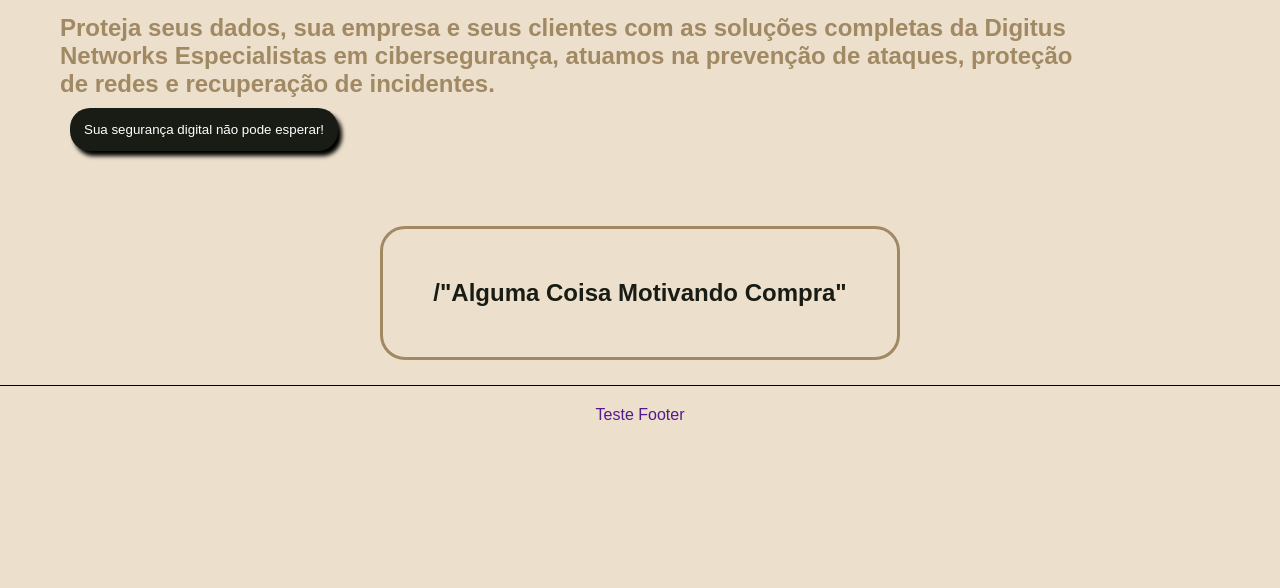
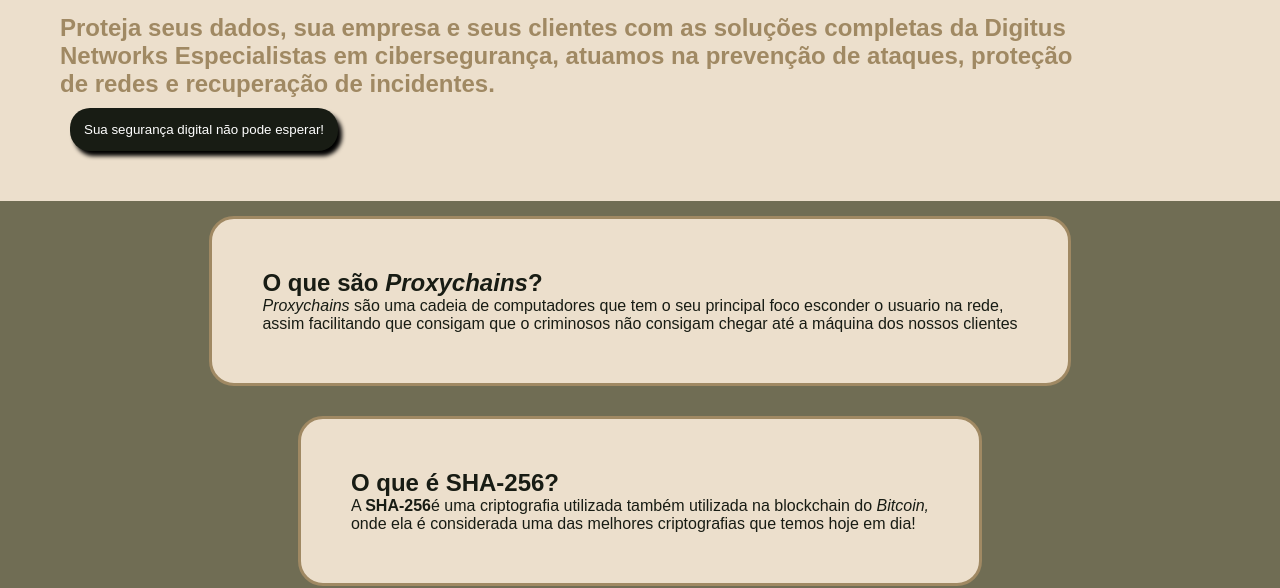
Before and after one commit to DEVOtavioSantos/DigitusNetwork, a plain HTML site: page index.html in a window 1280 px wide. Shown: the part 238-826 px from the top of the page. Before the commit the page ends 800 px from the top, so only its background shows below. Drawn offline with Linux system fonts and the light colour scheme; a web font is replaced by a local one.

Commit message:
Correção e implementações

```diff
--- a/home.css
+++ b/home.css
@@ -4,6 +4,7 @@
     font-weight: 400;
     font-size: 30px;
 }
+
 
 .conteudo{
     border-top:0.4px solid black;
@@ -57,16 +58,18 @@
     display: flex;
     align-items: center;
     justify-content: center;
-    margin: 10px;
+    flex-direction: column;
+    background-color: #706D54;
 }
 
 .title-secund{
     color: #181C14;
-    border: 3px solid #A08963;
+    border: 3px solid #A08963 ;
     border-radius: 25px;
     padding: 50px;
     margin: 15px;
 
 
 
+
 }
--- a/index.html
+++ b/index.html
@@ -10,7 +10,7 @@
 <body>
 
     <header class="cabecalho">
-        <a class="home" href="index.html"><img src="" alt="</imagem da log>"></a>
+        <a class="home" href="index.html"><img class="imag-home" src="imgs/image.png" alt="</imagem da log>"></a>
         <nav class="header-navigator">
             <a class="navigator-itens" href="sobre.html">Sobre Nós</a>
             <a class="navigator-itens" href="solucoes.html">Quais são nossas soluções</a>
@@ -34,13 +34,22 @@
 
         <section class="conteudo-secundario">
             <div class="title-secund">
-                <h1>/"Alguma Coisa Motivando Compra"</h1>
+                <h1> O que são <strong><i>Proxychains</i>?</strong> </h1>
+                <p><i>Proxychains</i> são uma cadeia de computadores que tem o seu principal foco esconder o usuario na rede, <br>assim facilitando que consigam que o criminosos não consigam chegar até a máquina dos nossos clientes
+                </p>
+            </div>
+            <div class="title-secund">
+                <h1> O que é <strong>SHA-256?</strong> </h1>
+                <p>A <strong>SHA-256</strong>é uma criptografia utilizada também utilizada na blockchain do <i>Bitcoin, <br></i>onde ela é considerada uma das melhores criptografias que temos hoje em dia!</p>
             </div>
            </section>
     </main>
 
     <footer class="footer">
-        <a class="footer-a" href="">Teste Footer</a>
+       <li><a class="footer-a" href="">Teste Footer</a></li>
+       <li><a class="footer-a" href="">Teste Footer</a></li>
+       <li><a class="footer-a" href="">Teste Footer</a></li>
+       <li><a class="footer-a" href="">Teste Footer</a></li>
     </footer>
 </body>
 </html>
--- a/solucoes.css
+++ b/solucoes.css
@@ -1,6 +1,3 @@
-.controle{
-
-}
 
 .container{
     display: flex;
--- a/style.css
+++ b/style.css
@@ -56,6 +56,22 @@
     display: flex;
     justify-content: center;
     align-items: center;
-    border-top: 0.4px solid black;
-    padding: 20px;
+    border-top: 0.2px solid black;
+    background-color: #706D54;;
+    padding: 60px;
+    display: flex;
+    flex-direction: row;
+    align-items: flex-start;
+    justify-content: space-between;
+    gap:50px;
+    list-style: none;
+    background-color: transparent;
 }
+
+.footer a{
+    color:#706D54;;
+    display: flex;
+
+
+
+}
```
Also changed, not shown: assinaturas.html (+4 -4 lines).
